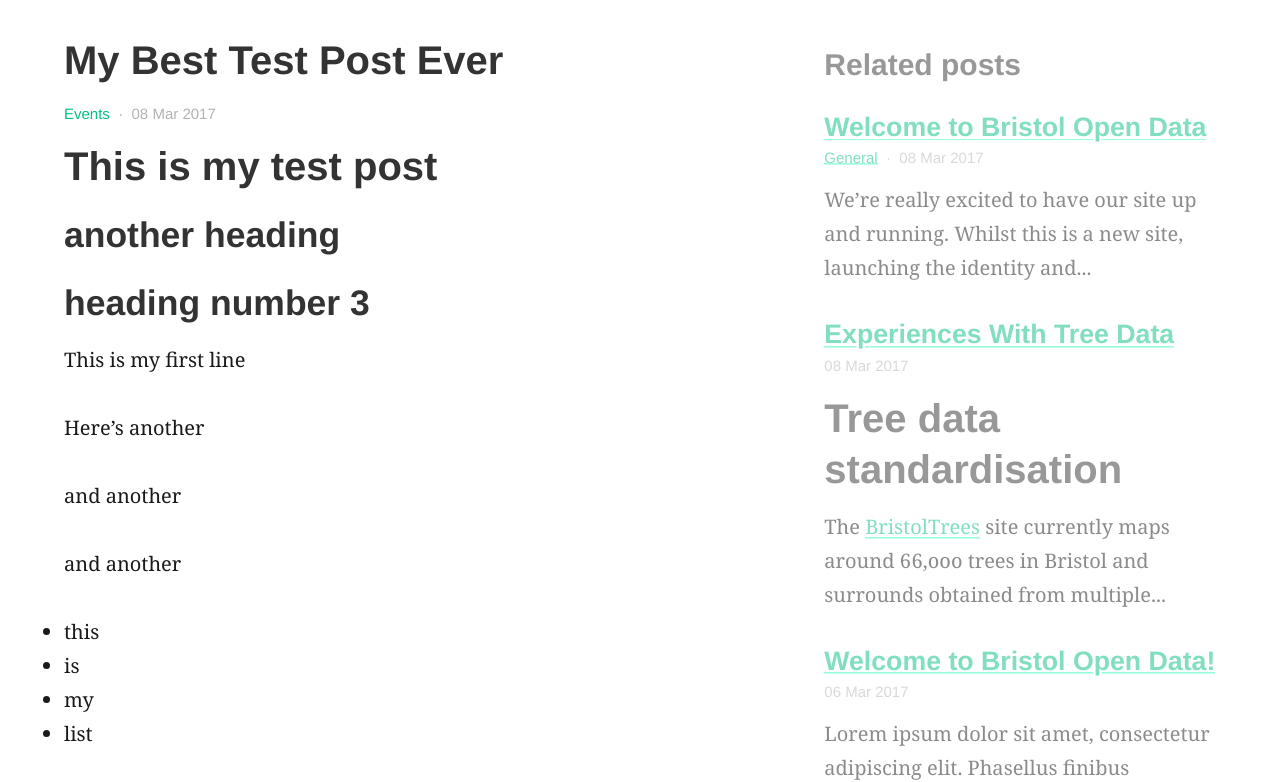
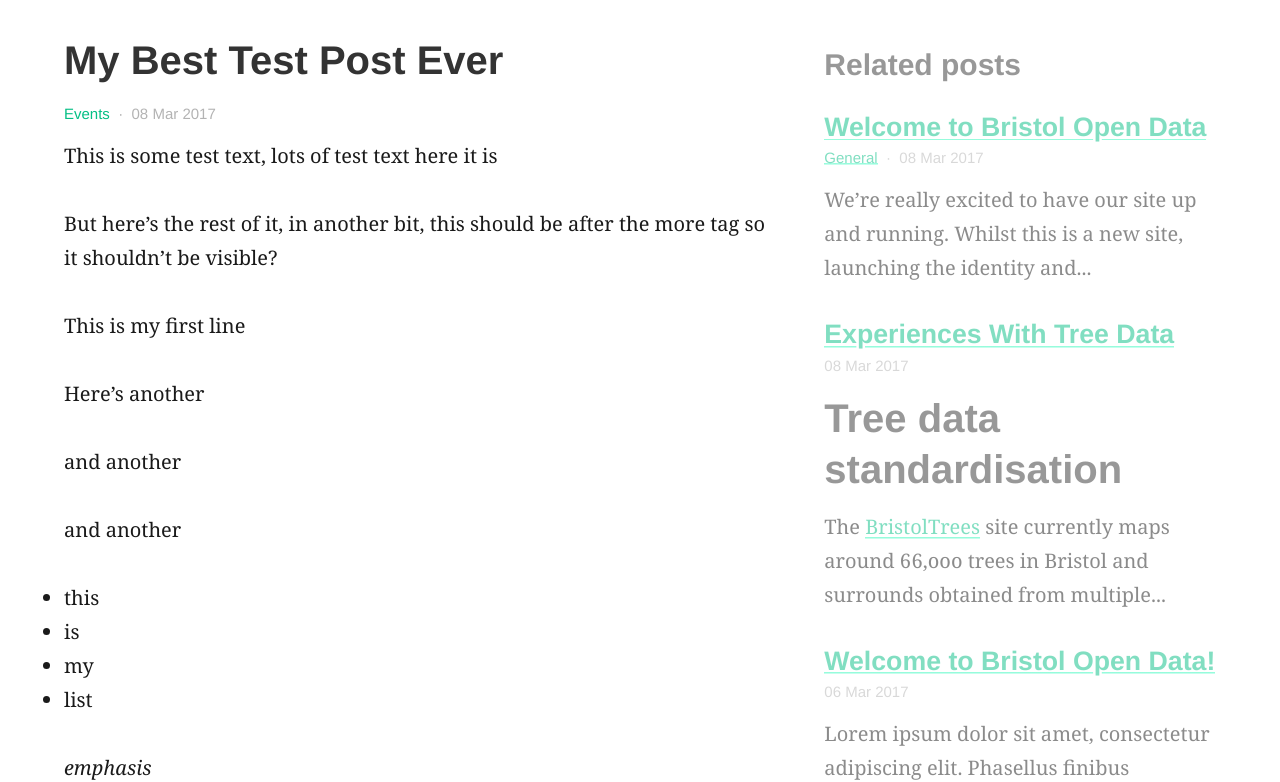
Before and after one commit to BristolOpenData/BristolOpenData.github.io, a Jekyll site: the page built from _posts/2017-03-08-this-is-becks-test.md, in a window 1280 px wide and 900 px high, scrolled down 310 px, cut to the strip 118-900 px from the top of the window. Built offline with Jekyll 4.4.1, drawn with Linux system fonts in a browser that asks for light colours; comment, search, counter and statistics services are not loaded; some of the changed text lies outside the part shown.

Commit message:
Update 2017-03-08-this-is-becks-test.md

```diff
--- a/_posts/2017-03-08-this-is-becks-test.md
+++ b/_posts/2017-03-08-this-is-becks-test.md
@@ -5,11 +5,11 @@ feature_text: A fabulous new post of different styles and stuff
 feature_image: "http://bd7a65e2cb448908f934-86a50c88e47af9e1fb58ce0672b5a500.r32.cf3.rackcdn.com/uploads/assets/legacy/ODI-logo-xlg.png"
 ---
 
+This is some test text, lots of test text here it is
 
-# This is my test post
-## another heading
 <!--more-->
-## heading number 3
+
+But here's the rest of it, in another bit, this should be after the more tag so it shouldn't be visible?
 
 This is my first line
 
```
